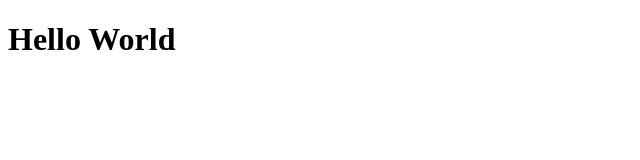
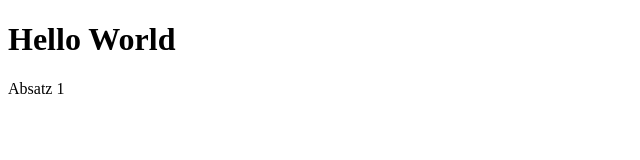
Before and after one commit to annamkb/test, a plain HTML site: page index.html in a window 1280 px wide. Shown: the full height of the page, 0-640 px from the left. Drawn offline with Linux system fonts and the light colour scheme.

Commit message:
Absatz 1

```diff
--- a/index.html
+++ b/index.html
@@ -6,5 +6,6 @@
 </head>
 <body>
  <h1>Hello World</h1>
+<p>Absatz 1</p>
 </body>
 </html>
```
